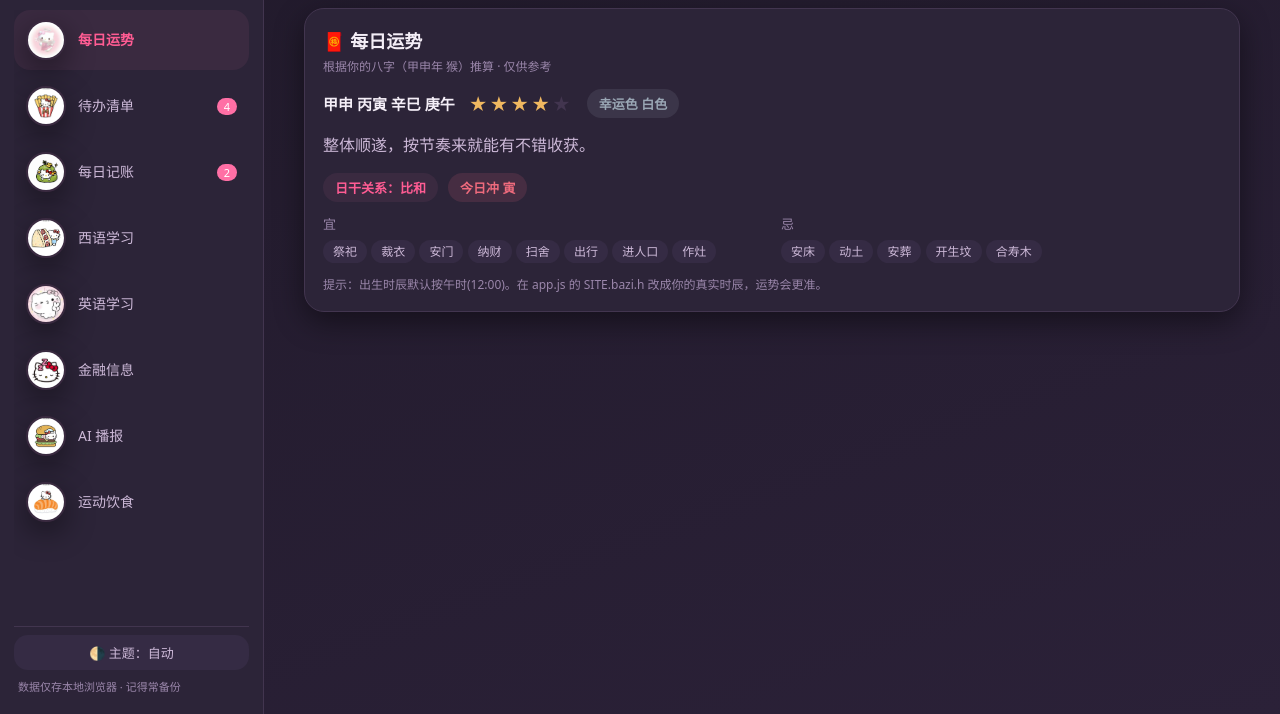
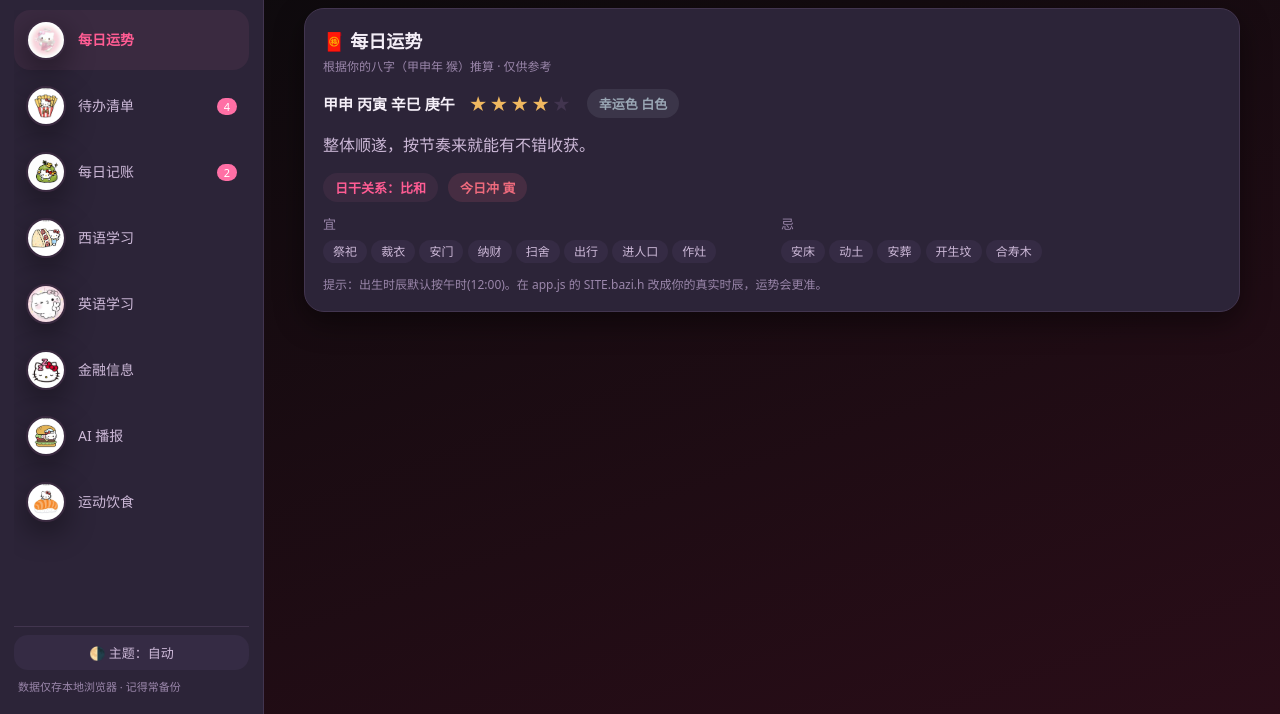
Before and after one commit to koi518/koi518.github.io, a plain HTML site: page index.html in a window 1280 px wide. Shown: the part 86-800 px from the top of the page. Drawn offline with Linux system fonts and the dark colour scheme.

Commit message:
style: 深色模式背景改为红黑渐变(黑#0a0a0c→暗红#2a0d18)

```diff
--- a/assets/css/style.css
+++ b/assets/css/style.css
@@ -19,8 +19,8 @@
 }
 @media (prefers-color-scheme: dark) {
   :root {
-    --bg: #211a2b;
-    --bg2: #2b2138;
+    --bg: #0a0a0c;
+    --bg2: #2a0d18;
     --surface: #2c2438;
     --surface2: #352b44;
     --text: #f4eef7;
@@ -44,7 +44,7 @@
   --shadow: 0 10px 30px rgba(233, 30, 99, .16);
 }
 :root[data-theme="dark"] {
-  --bg: #211a2b; --bg2: #2b2138; --surface: #2c2438; --surface2: #352b44;
+  --bg: #0a0a0c; --bg2: #2a0d18; --surface: #2c2438; --surface2: #352b44;
   --text: #f4eef7; --text-soft: #cdb9d8; --muted: #9a86aa; --border: #42354f;
   --primary: #ff6fa5; --primary-d: #ff5c93; --primary-soft: #3a2a40;
   --good: #5fd0a3; --bad: #ff8497; --warn: #f0b860;
```
